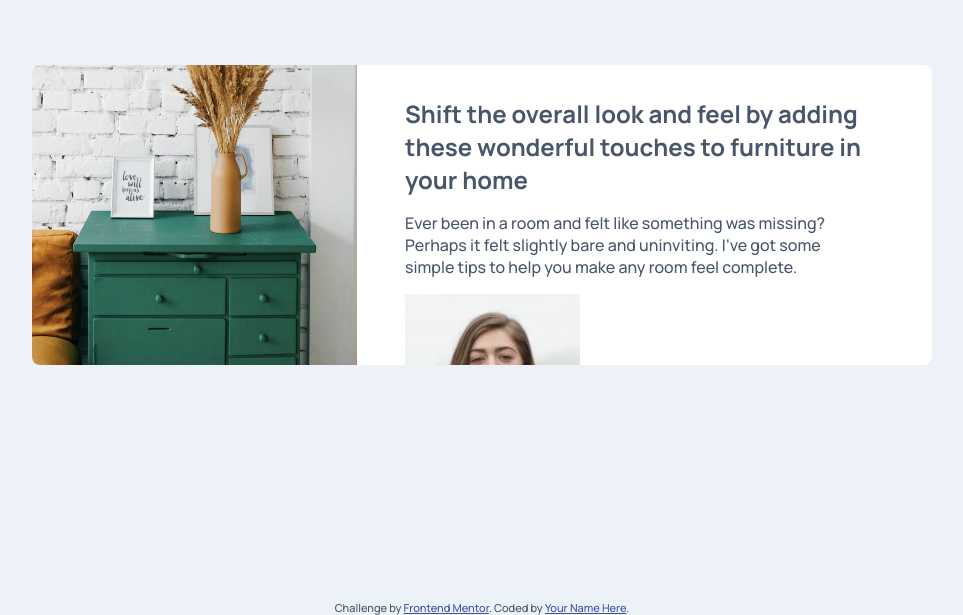
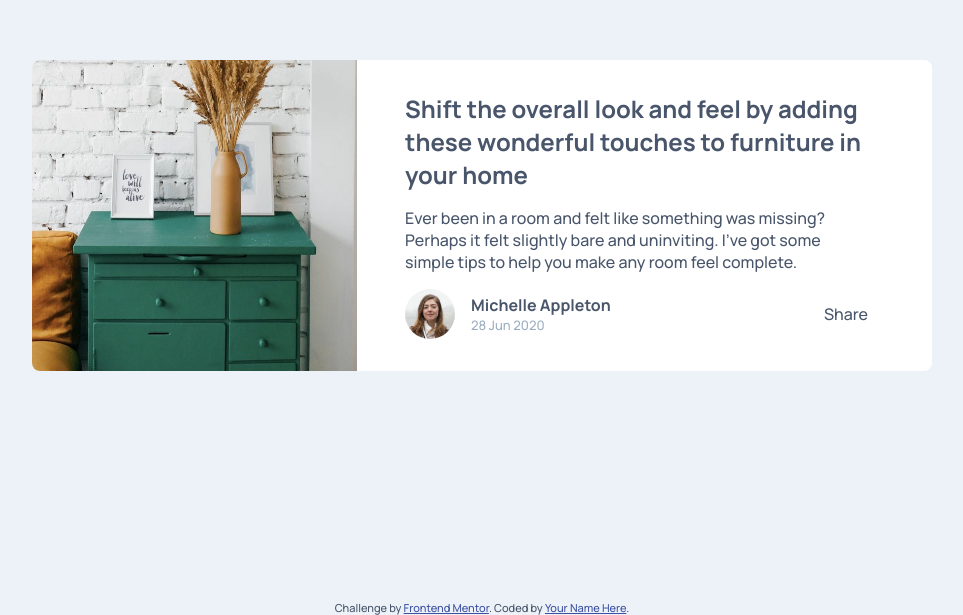
Before and after one commit to sklanier/fm-article-preview-component, a website: page index.html in a window 1280 px wide. Shown: the part 185-800 px from the top of the page, without its empty margins (158-1121 px from the left). Drawn offline with Linux system fonts and the light colour scheme.

Commit message:
updated author styles

```diff
--- a/index.html
+++ b/index.html
@@ -27,6 +27,7 @@
     </div>
 
     <div class="right">
+      <div class="container">
         <h2>
           Shift the overall look and feel by adding these wonderful
           touches to furniture in your home
@@ -38,11 +39,20 @@
           to help you make any room feel complete.
         </p>
 
+        <div class="footer">
+
           <div class="author-container">
             <img src="./images/avatar-michelle.jpg" alt="Michelle Appleton">
             <div class="author">
               <b>Michelle Appleton</b>
               <span>28 Jun 2020</span>
+            </div>
+          </div>
+
+          <div class="share">
+            Share
+          </div>
+
         </div>
       </div>
     </div>
--- a/styles.css
+++ b/styles.css
@@ -31,7 +31,7 @@ h1, h2, h3, h4, h5, h6 {
     background: #ffffff;
     border-radius: 8px;
     width: 900px;
-    height: 300px;
+    /*height: 300px;*/
     overflow: hidden;
     display: flex;
     flex-flow: row;
@@ -49,7 +49,38 @@ h1, h2, h3, h4, h5, h6 {
 
 .right {
     flex: 1;
+}
+
+.right .container {
     padding: 2rem 4rem 2rem 3rem;
+}
+
+.footer {
+    display: flex;
+    justify-content: space-between;
+    align-items: center;
+}
+
+.author-container {
+    display: flex;
+    justify-content: flex-start;
+    align-items: center;
+}
+
+.author-container img {
+    border-radius: 50%;
+    width: 50px;
+    height: 50px;
+}
+
+.author {
+    margin-left: 1rem;
+}
+
+.author span{
+    display: block;
+    font-size: 13px;
+    color: hsl(212, 23%, 69%);
 }
 
 .attribution {
```
Lines whose indentation alone changed are shown as unchanged.
